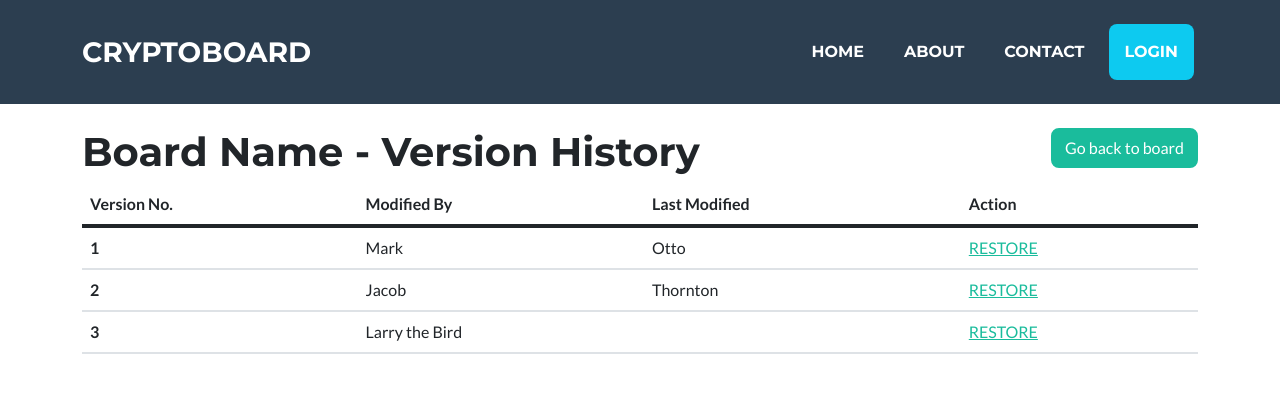
After one commit to pdagrawal/crypto_board, a Django app: template crypto_board/templates/boards/versions.html in a window 1280 px wide. The commit adds this page. Shown: the top 393 px of the page. Run offline with Django 3.2, Linux system fonts and the light colour scheme; the template is opened without the code that fills it, so the values that code supplies are empty; some libraries are stand-ins or nearby versions.

Commit message:
Added versions page in functionality

```diff
--- a/crypto_board/apps/boards/urls.py
+++ b/crypto_board/apps/boards/urls.py
@@ -8,5 +8,5 @@ urlpatterns = [
     path("new", views.new, name="new"),
     path("<id>", views.show, name="show"),
     path("<id>/edit", views.edit, name="edit"),
-    path("<id>/versions", views.board_versions, name="board_versions"),
+    path("<id>/versions", views.versions, name="versions"),
 ]
--- a/crypto_board/templates/boards/index.html
+++ b/crypto_board/templates/boards/index.html
@@ -23,7 +23,7 @@
                         <div class="card-body">
                             <h5 class="card-title">{{ board.board_title }}</h5>
                             <p class="card-text">{{ board.owner_name }}</p>
-                            <a href="{% url 'boards:show' id=board.id %}"> View</a>
+                            <a href="{% url 'boards:show' id=board.reference %}"> View</a>
                         </div>
                     </div>
                 </div>
--- a/crypto_board/templates/boards/show.html
+++ b/crypto_board/templates/boards/show.html
@@ -5,7 +5,7 @@
 {% block content %}
     <h1 class="text-align-center">{{ board.name }}</h1>
     <div class="container-md text-center">
-      <a class="btn btn-primary" href="{% url 'boards:edit' id=board.id %}">Edit</a>
+      <a class="btn btn-primary" href="{% url 'boards:edit' id=board.reference %}">Edit</a>
       <button type="button" class="btn btn-secondary">Share</button>
       </div>
       <br><br>
--- /dev/null
+++ b/crypto_board/templates/boards/versions.html
@@ -0,0 +1,43 @@
+{% extends 'base.html' %}
+{% load static %}
+
+{% block title %}Board Versions{% endblock %}
+
+{% block content %}
+  <div class="container-md">
+    <br/>
+    <h1 class="pull-left">Board Name - Version History</h1>
+    <div class="pull-right">
+      <a class="btn btn-primary" href="{% url 'boards:show' id=board.reference %}"> Go back to board</a>
+    </div>
+    <table class="table table-hover">
+      <thead>
+        <tr>
+          <th scope="col">Version No.</th>
+          <th scope="col">Modified By</th>
+          <th scope="col">Last Modified</th>
+          <th scope="col">Action</th>
+        </tr>
+      </thead>
+      <tbody>
+        <tr>
+          <th scope="row">1</th>
+          <td>Mark</td>
+          <td>Otto</td>
+          <td><a href="#">RESTORE</a></td>
+        </tr>
+        <tr>
+          <th scope="row">2</th>
+          <td>Jacob</td>
+          <td>Thornton</td>
+          <td><a href="#">RESTORE</a></td>
+        </tr>
+        <tr>
+          <th scope="row">3</th>
+          <td colspan="2">Larry the Bird</td>
+          <td><a href="#">RESTORE</a></td>
+        </tr>
+      </tbody>
+    </table>
+  </div>
+{% endblock %}
--- a/static/css/main.css
+++ b/static/css/main.css
@@ -86,3 +86,11 @@
     min-height: 600px;
     border: 1px solid #333;
 }
+
+.pull-right {
+    float: right;
+}
+
+.pull-left {
+    float: left;
+}
```
Also changed, not shown: crypto_board/apps/boards/views.py (+8 -7 lines), crypto_board/templates/boards/board_versions.html (deleted, +0 -40 lines), crypto_board/templates/boards/edit.html (+9 -2 lines).
